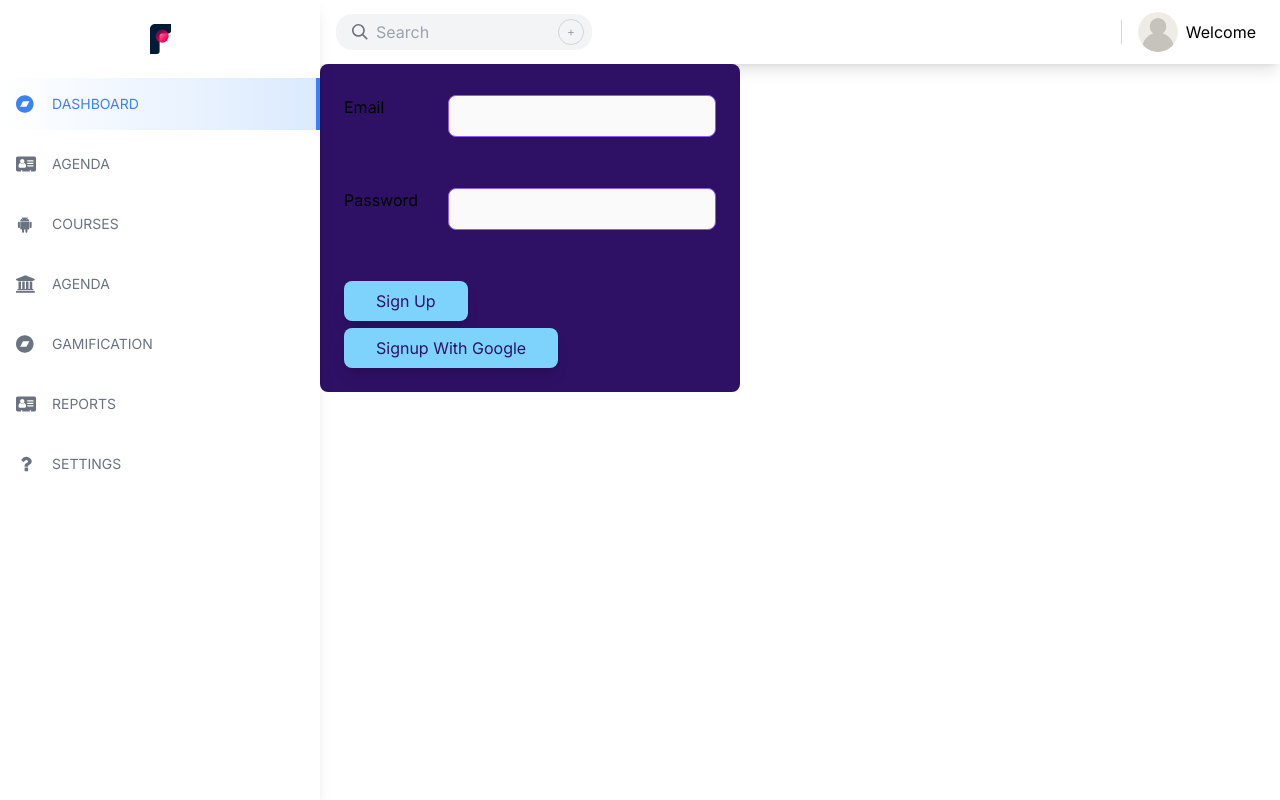
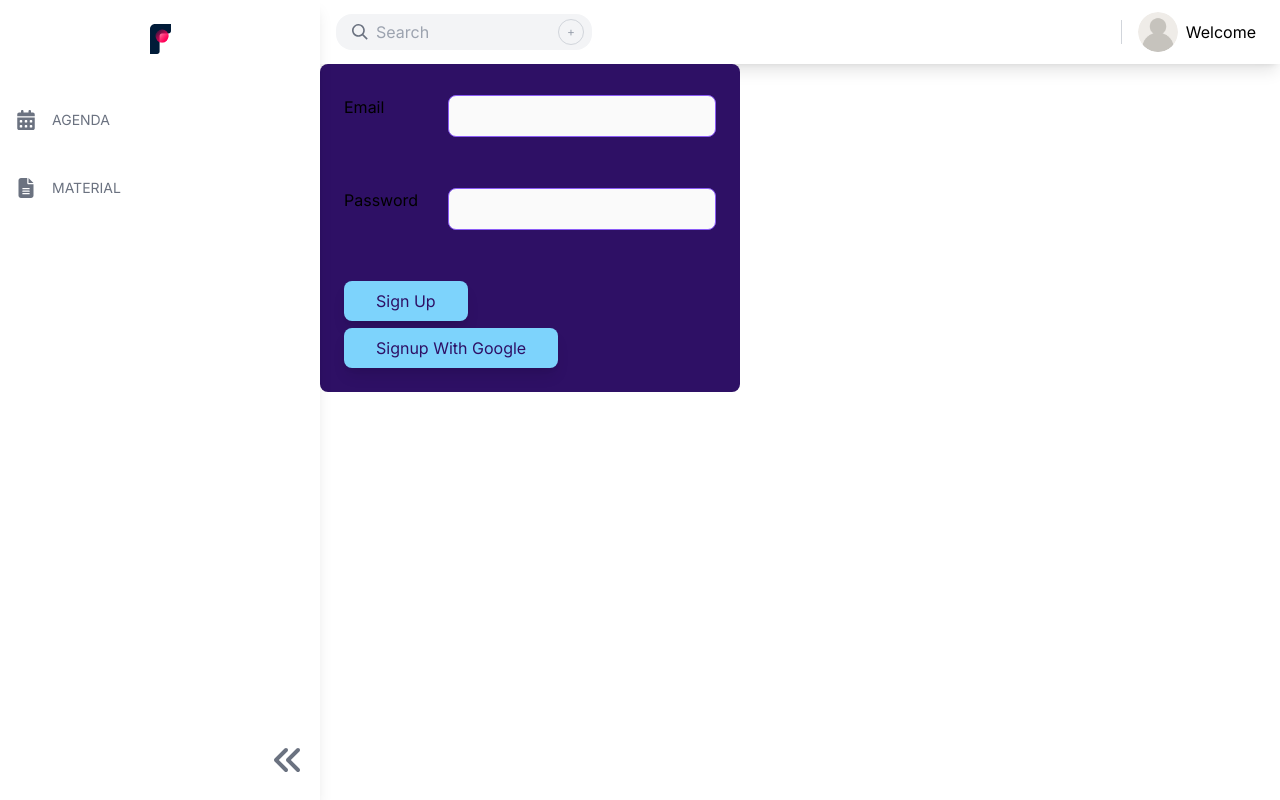
Before and after one commit to Yaslin1/final-project-frontend, a Next.js app: page /signup in a window 1280 px wide. Built offline with nearby package versions, Linux system fonts and the light colour scheme.

Commit message:
ADDED toggle in navbar

```diff
--- a/src/app/agenda/page.jsx
+++ b/src/app/agenda/page.jsx
@@ -37,10 +37,16 @@ export default function AgendaPage() {
   },[])
 
   return (
-    <>
-      <div className="flex w-full justify-between px-4 pt-10">
+    <div className="px-6 ">
+      <div className="flex w-full justify-between pt-10">
         <h1 className="text-2xl">Agenda </h1>
       </div >
+      {/* Week Plus Sign */}
+        <svg className="cursor-pointer w-8 h-8" xmlns="http://www.w3.org/2000/svg" fill="none" viewBox="0 0 24 24" stroke-width="1.5" stroke="currentColor"
+        onClick={() => setAgenda([...agenda, [[]]])}>
+        <path stroke-linecap="round" stroke-linejoin="round" d="M12 9v6m3-3H9m12 0a9 9 0 11-18 0 9 9 0 0118 0z" />
+        </svg>
+
       <section className="flex w-full justify-between">
         <div className="mb-4 border-b border-gray-200 dark:border-gray-700">
           <ul className="flex flex-wrap -mb-px text-sm font-medium text-center" id="myTab" data-tabs-toggle="#myTabContent" role="tablist">
@@ -59,9 +65,6 @@ export default function AgendaPage() {
               <button class="inline-block p-4 border-b-2 border-transparent rounded-t-lg hover:text-gray-600 hover:border-gray-300 dark:hover:text-gray-300" id="contacts-tab" data-tabs-target="#contacts" type="button" role="tab" aria-controls="contacts" aria-selected="false">Week 4</button>
             </li> */}
           </ul>
-        </div>
-        <div onClick={() => setAgenda([...agenda, [[]]])}>
-          ➕
         </div>
       </section>
       <section className="flex">
@@ -121,6 +124,6 @@ export default function AgendaPage() {
         }
       </section>
 
-    </>
+    </div>
   )
 }
--- a/src/app/components/NavigationBar.jsx
+++ b/src/app/components/NavigationBar.jsx
@@ -1,13 +1,22 @@
+"use client"
+import { useState } from "react"
+
 export default function NavigationBar() {
+  const [showFullNav, setShowFullNav] = useState(true)
+
+  const toggleNav = () => {
+    setShowFullNav(!showFullNav);
+  };
   /*
  TODO
    - Put arrow in navigation and build smaller navigation
    - Create smaller navigation
  */
-  return(
+  return (
     <>
-      <div className="relative hidden h-screen shadow-lg lg:block w-80 h-100vh">
-        <div className="h-full bg-white dark:bg-gray-700">
+      <div className= {`relative ${showFullNav ? "block lg:block w-80": "w-15 text-hidden"} h-screen shadow-lg h-100vh`}>
+      {/* <div className= {`relative w-20 text-hidden h-screen shadow-lg h-100vh`}> */}
+        <div className="h-full flex flex-col bg-white dark:bg-gray-700">
           <div className="flex items-center justify-center pt-6">
             <svg width="35" height="30" viewBox="0 0 256 366" version="1.1" preserveAspectRatio="xMidYMid">
               <defs>
@@ -28,86 +37,43 @@ export default function NavigationBar() {
               </g>
             </svg>
           </div>
-          <nav className="mt-6">
+
+          <nav className="mt-6 h-full flex grow flex-col justify-between">
             <div>
-              <a className="flex items-center justify-start w-full p-4 my-2 font-thin text-blue-500 uppercase transition-colors duration-200 border-r-4 border-blue-500 bg-gradient-to-r from-white to-blue-100 dark:from-gray-700 dark:to-gray-800" href="#">
+              <div>
+                {/* AgendaTab */}
+                <a className="flex items-center justify-start w-full p-4 my-4 font-thin text-gray-500 uppercase transition-colors duration-200 dark:text-gray-200 hover:text-blue-500 cursor-pointer" href="#">
                   <span className="text-left">
-                  <svg width="20" height="20" fill="currentColor" viewBox="0 0 2048 1792" xmlns="http://www.w3.org/2000/svg">
-                    <path d="M1070 1178l306-564h-654l-306 564h654zm722-282q0 182-71 348t-191 286-286 191-348 71-348-71-286-191-191-286-71-348 71-348 191-286 286-191 348-71 348 71 286 191 191 286 71 348z">
-                    </path>
+                    <svg fill="currentColor" width="20" height="20" className="m-auto" xmlns="http://www.w3.org/2000/svg" viewBox="0 0 448 512">
+                      <path d="M128 0c17.7 0 32 14.3 32 32V64H288V32c0-17.7 14.3-32 32-32s32 14.3 32 32V64h48c26.5 0 48 21.5 48 48v48H0V112C0 85.5 21.5 64 48 64H96V32c0-17.7 14.3-32 32-32zM0 192H448V464c0 26.5-21.5 48-48 48H48c-26.5 0-48-21.5-48-48V192zm64 80v32c0 8.8 7.2 16 16 16h32c8.8 0 16-7.2 16-16V272c0-8.8-7.2-16-16-16H80c-8.8 0-16 7.2-16 16zm128 0v32c0 8.8 7.2 16 16 16h32c8.8 0 16-7.2 16-16V272c0-8.8-7.2-16-16-16H208c-8.8 0-16 7.2-16 16zm144-16c-8.8 0-16 7.2-16 16v32c0 8.8 7.2 16 16 16h32c8.8 0 16-7.2 16-16V272c0-8.8-7.2-16-16-16H336zM64 400v32c0 8.8 7.2 16 16 16h32c8.8 0 16-7.2 16-16V400c0-8.8-7.2-16-16-16H80c-8.8 0-16 7.2-16 16zm144-16c-8.8 0-16 7.2-16 16v32c0 8.8 7.2 16 16 16h32c8.8 0 16-7.2 16-16V400c0-8.8-7.2-16-16-16H208zm112 16v32c0 8.8 7.2 16 16 16h32c8.8 0 16-7.2 16-16V400c0-8.8-7.2-16-16-16H336c-8.8 0-16 7.2-16 16z" />
                     </svg>
                   </span>
-                <span className="mx-4 text-sm font-normal">
-                  Dashboard
-                </span>
-              </a>
-              <a className="flex items-center justify-start w-full p-4 my-2 font-thin text-gray-500 uppercase transition-colors duration-200 dark:text-gray-200 hover:text-blue-500" href="#">
-                <span className="text-left">
-                  <svg width="20" height="20" fill="currentColor" className="m-auto" viewBox="0 0 2048 1792" xmlns="http://www.w3.org/2000/svg">
-                    <path d="M1024 1131q0-64-9-117.5t-29.5-103-60.5-78-97-28.5q-6 4-30 18t-37.5 21.5-35.5 17.5-43 14.5-42 4.5-42-4.5-43-14.5-35.5-17.5-37.5-21.5-30-18q-57 0-97 28.5t-60.5 78-29.5 103-9 117.5 37 106.5 91 42.5h512q54 0 91-42.5t37-106.5zm-157-520q0-94-66.5-160.5t-160.5-66.5-160.5 66.5-66.5 160.5 66.5 160.5 160.5 66.5 160.5-66.5 66.5-160.5zm925 509v-64q0-14-9-23t-23-9h-576q-14 0-23 9t-9 23v64q0 14 9 23t23 9h576q14 0 23-9t9-23zm0-260v-56q0-15-10.5-25.5t-25.5-10.5h-568q-15 0-25.5 10.5t-10.5 25.5v56q0 15 10.5 25.5t25.5 10.5h568q15 0 25.5-10.5t10.5-25.5zm0-252v-64q0-14-9-23t-23-9h-576q-14 0-23 9t-9 23v64q0 14 9 23t23 9h576q14 0 23-9t9-23zm256-320v1216q0 66-47 113t-113 47h-352v-96q0-14-9-23t-23-9h-64q-14 0-23 9t-9 23v96h-768v-96q0-14-9-23t-23-9h-64q-14 0-23 9t-9 23v96h-352q-66 0-113-47t-47-113v-1216q0-66 47-113t113-47h1728q66 0 113 47t47 113z">
-                    </path>
-                  </svg>
-                </span>
-                <span className="mx-4 text-sm font-normal">
+                  <span className= {`${showFullNav ? "block": "hidden"} mx-4 text-sm font-normal`}>
                     Agenda
                   </span>
                 </a>
-              <a className="flex items-center justify-start w-full p-4 my-2 font-thin text-gray-500 uppercase transition-colors duration-200 dark:text-gray-200 hover:text-blue-500" href="#">
+                {/* Material Tab */}
+                <a className="flex items-center justify-start w-full p-4 my-4 font-thin text-gray-500 uppercase transition-colors duration-200 dark:text-gray-200 hover:text-blue-500 cursor-pointer" href="#">
                   <span className="text-left">
-                  <svg width="20" height="20" fill="currentColor" className="m-auto" viewBox="0 0 2048 1792" xmlns="http://www.w3.org/2000/svg">
-                    <path d="M685 483q16 0 27.5-11.5t11.5-27.5-11.5-27.5-27.5-11.5-27 11.5-11 27.5 11 27.5 27 11.5zm422 0q16 0 27-11.5t11-27.5-11-27.5-27-11.5-27.5 11.5-11.5 27.5 11.5 27.5 27.5 11.5zm-812 184q42 0 72 30t30 72v430q0 43-29.5 73t-72.5 30-73-30-30-73v-430q0-42 30-72t73-30zm1060 19v666q0 46-32 78t-77 32h-75v227q0 43-30 73t-73 30-73-30-30-73v-227h-138v227q0 43-30 73t-73 30q-42 0-72-30t-30-73l-1-227h-74q-46 0-78-32t-32-78v-666h918zm-232-405q107 55 171 153.5t64 215.5h-925q0-117 64-215.5t172-153.5l-71-131q-7-13 5-20 13-6 20 6l72 132q95-42 201-42t201 42l72-132q7-12 20-6 12 7 5 20zm477 488v430q0 43-30 73t-73 30q-42 0-72-30t-30-73v-430q0-43 30-72.5t72-29.5q43 0 73 29.5t30 72.5z">
-                    </path>
+                    <svg width="20" height="20" fill="currentColor" className="m-auto" xmlns="http://www.w3.org/2000/svg" viewBox="0 0 384 512">
+                      <path d="M64 0C28.7 0 0 28.7 0 64V448c0 35.3 28.7 64 64 64H320c35.3 0 64-28.7 64-64V160H256c-17.7 0-32-14.3-32-32V0H64zM256 0V128H384L256 0zM112 256H272c8.8 0 16 7.2 16 16s-7.2 16-16 16H112c-8.8 0-16-7.2-16-16s7.2-16 16-16zm0 64H272c8.8 0 16 7.2 16 16s-7.2 16-16 16H112c-8.8 0-16-7.2-16-16s7.2-16 16-16zm0 64H272c8.8 0 16 7.2 16 16s-7.2 16-16 16H112c-8.8 0-16-7.2-16-16s7.2-16 16-16z" />
                     </svg>
                   </span>
-                <span className="mx-4 text-sm font-normal">
-                  Courses
-                </span>
-              </a>
-              <a className="flex items-center justify-start w-full p-4 my-2 font-thin text-gray-500 uppercase transition-colors duration-200 dark:text-gray-200 hover:text-blue-500" href="#">
-                <span className="text-left">
-                  <svg width="20" height="20" fill="currentColor" className="m-auto" viewBox="0 0 2048 1792" xmlns="http://www.w3.org/2000/svg">
-                    <path d="M960 0l960 384v128h-128q0 26-20.5 45t-48.5 19h-1526q-28 0-48.5-19t-20.5-45h-128v-128zm-704 640h256v768h128v-768h256v768h128v-768h256v768h128v-768h256v768h59q28 0 48.5 19t20.5 45v64h-1664v-64q0-26 20.5-45t48.5-19h59v-768zm1595 960q28 0 48.5 19t20.5 45v128h-1920v-128q0-26 20.5-45t48.5-19h1782z">
-                    </path>
-                  </svg>
-                </span>
-                <span className="mx-4 text-sm font-normal">
-                  Agenda
-                </span>
-              </a>
-              <a className="flex items-center justify-start w-full p-4 my-2 font-thin text-gray-500 uppercase transition-colors duration-200 dark:text-gray-200 hover:text-blue-500" href="#">
-                <span className="text-left">
-                  <svg width="20" height="20" className="m-auto" fill="currentColor" viewBox="0 0 2048 1792" xmlns="http://www.w3.org/2000/svg">
-                    <path d="M1070 1178l306-564h-654l-306 564h654zm722-282q0 182-71 348t-191 286-286 191-348 71-348-71-286-191-191-286-71-348 71-348 191-286 286-191 348-71 348 71 286 191 191 286 71 348z">
-                    </path>
-                  </svg>
-                </span>
-                <span className="mx-4 text-sm font-normal">
-                  Gamification
-                </span>
-              </a>
-              <a className="flex items-center justify-start w-full p-4 my-2 font-thin text-gray-500 uppercase transition-colors duration-200 dark:text-gray-200 hover:text-blue-500" href="#">
-                <span className="text-left">
-                  <svg width="20" height="20" fill="currentColor" className="m-auto" viewBox="0 0 2048 1792" xmlns="http://www.w3.org/2000/svg">
-                    <path d="M1024 1131q0-64-9-117.5t-29.5-103-60.5-78-97-28.5q-6 4-30 18t-37.5 21.5-35.5 17.5-43 14.5-42 4.5-42-4.5-43-14.5-35.5-17.5-37.5-21.5-30-18q-57 0-97 28.5t-60.5 78-29.5 103-9 117.5 37 106.5 91 42.5h512q54 0 91-42.5t37-106.5zm-157-520q0-94-66.5-160.5t-160.5-66.5-160.5 66.5-66.5 160.5 66.5 160.5 160.5 66.5 160.5-66.5 66.5-160.5zm925 509v-64q0-14-9-23t-23-9h-576q-14 0-23 9t-9 23v64q0 14 9 23t23 9h576q14 0 23-9t9-23zm0-260v-56q0-15-10.5-25.5t-25.5-10.5h-568q-15 0-25.5 10.5t-10.5 25.5v56q0 15 10.5 25.5t25.5 10.5h568q15 0 25.5-10.5t10.5-25.5zm0-252v-64q0-14-9-23t-23-9h-576q-14 0-23 9t-9 23v64q0 14 9 23t23 9h576q14 0 23-9t9-23zm256-320v1216q0 66-47 113t-113 47h-352v-96q0-14-9-23t-23-9h-64q-14 0-23 9t-9 23v96h-768v-96q0-14-9-23t-23-9h-64q-14 0-23 9t-9 23v96h-352q-66 0-113-47t-47-113v-1216q0-66 47-113t113-47h1728q66 0 113 47t47 113z">
-                    </path>
-                  </svg>
-                </span>
-                <span className="mx-4 text-sm font-normal">
-                  Reports
-                </span>
-              </a>
-              <a className="flex items-center justify-start w-full p-4 my-2 font-thin text-gray-500 uppercase transition-colors duration-200 dark:text-gray-200 hover:text-blue-500" href="#">
-                <span className="text-left">
-                  <svg width="20" fill="currentColor" height="20" className="w-5 h-5" viewBox="0 0 1792 1792" xmlns="http://www.w3.org/2000/svg">
-                    <path d="M1088 1256v240q0 16-12 28t-28 12h-240q-16 0-28-12t-12-28v-240q0-16 12-28t28-12h240q16 0 28 12t12 28zm316-600q0 54-15.5 101t-35 76.5-55 59.5-57.5 43.5-61 35.5q-41 23-68.5 65t-27.5 67q0 17-12 32.5t-28 15.5h-240q-15 0-25.5-18.5t-10.5-37.5v-45q0-83 65-156.5t143-108.5q59-27 84-56t25-76q0-42-46.5-74t-107.5-32q-65 0-108 29-35 25-107 115-13 16-31 16-12 0-25-8l-164-125q-13-10-15.5-25t5.5-28q160-266 464-266 80 0 161 31t146 83 106 127.5 41 158.5z">
-                    </path>
-                  </svg>
-                </span>
-                <span className="mx-4 text-sm font-normal">
-                  Settings
+                  <span className={`${showFullNav ? "block": "hidden"} mx-4 text-sm font-normal`}>
+                    Material
                   </span>
                 </a>
               </div>
+            </div>
+            <span className="w-full flex justify-end">
+              {/* Arrow */}
+              <div className={`${showFullNav ? "rotate-0": "rotate-180"} arrow p-4 my-2 font-thin text-gray-500 uppercase transition-colors duration-200 dark:text-gray-200 hover:text-blue-500 cursor-pointer`} href="#"
+              onClick={toggleNav}>
+                <svg fill="currentColor" xmlns="http://www.w3.org/2000/svg" height="2em" viewBox="0 0 512 512">
+                  <path d="M41.4 233.4c-12.5 12.5-12.5 32.8 0 45.3l160 160c12.5 12.5 32.8 12.5 45.3 0s12.5-32.8 0-45.3L109.3 256 246.6 118.6c12.5-12.5 12.5-32.8 0-45.3s-32.8-12.5-45.3 0l-160 160zm352-160l-160 160c-12.5 12.5-12.5 32.8 0 45.3l160 160c12.5 12.5 32.8 12.5 45.3 0s12.5-32.8 0-45.3L301.3 256 438.6 118.6c12.5-12.5 12.5-32.8 0-45.3s-32.8-12.5-45.3 0z" />
+                </svg>
+              </div>
+            </span>
           </nav>
         </div>
       </div>
```
Also changed, not shown: public/images/plus.png (added). Lines whose indentation alone changed are shown as unchanged.
